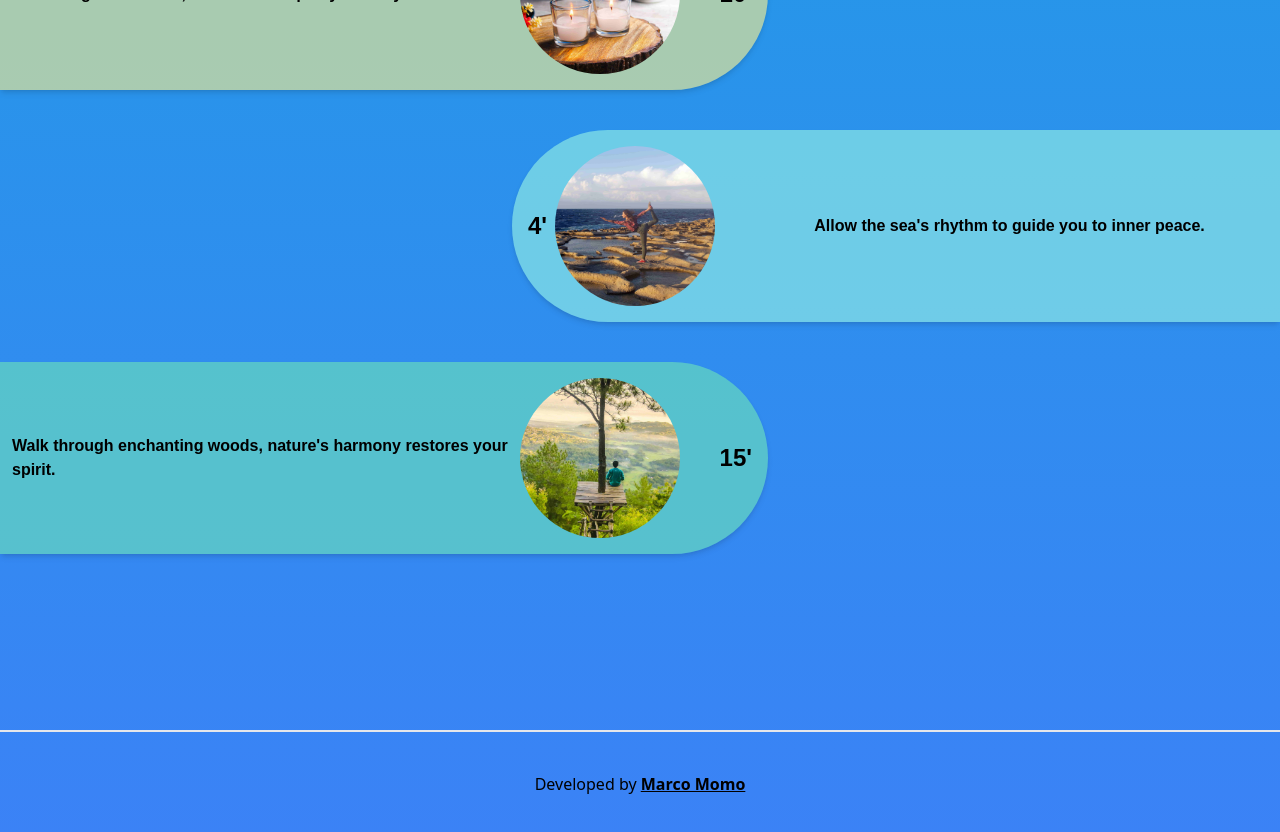
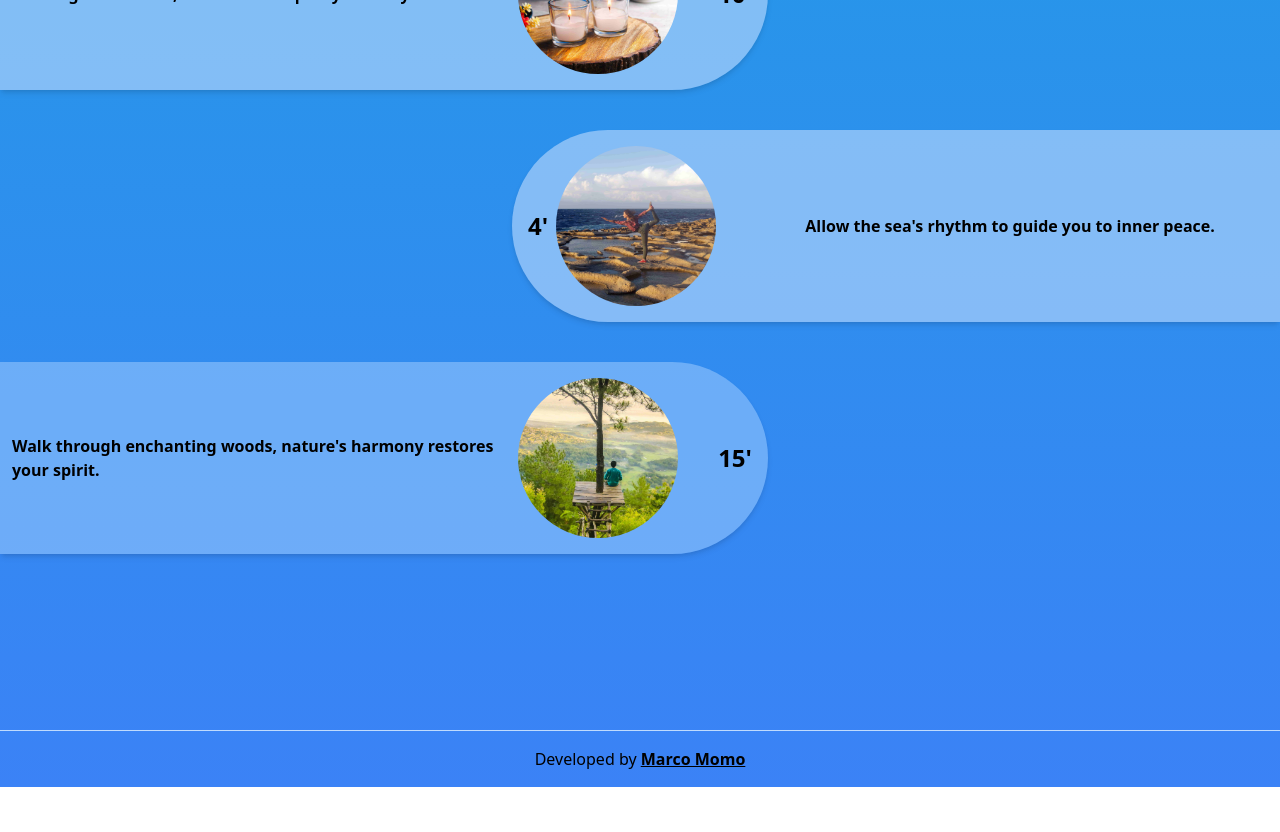
Before and after one commit to WSMomo/ZenSoul, a React (Vite) app: page / in a window 1280 px wide. Shown: the part 1460-2292 px from the top of the page. After the commit the page ends 2247 px from the top, so only its background shows below. Built offline with nearby package versions, Linux system fonts and the light colour scheme; no server answers.

Commit message:
change buttons style

```diff
--- a/src/App.tsx
+++ b/src/App.tsx
@@ -19,7 +19,7 @@ function App() {
     )
   );
   return (
-    <div className="bg-gradient-to-b from-cyan-500 to-blue-500">
+    <div className="bg-gradient-to-b from-cyan-500 to-blue-500 font-sans">
       <RouterProvider router={router} />
     </div>
   );
--- a/src/components/ActionButton.tsx
+++ b/src/components/ActionButton.tsx
@@ -1,4 +1,4 @@
-type Props = {
+export type Props = {
   children: React.ReactNode;
   handleClick: () => void;
   color: string;
@@ -7,7 +7,7 @@ type Props = {
 export function ActionButton({ children, handleClick, color }: Props) {
   return (
     <button
-      className={`${color} m-2 md:m-10 w-32 md:w-40 h-20 rounded-md`}
+      className={`${color} w-32 m-2 md:m-10 rounded-3xl h-12 transition-all duration-200 hover:bg-cyan-950 hover:text-blue-200`}
       onClick={handleClick}
     >
       {children}
--- a/src/components/Footer.tsx
+++ b/src/components/Footer.tsx
@@ -1,6 +1,6 @@
 export default function Footer() {
   return (
-    <footer className="border-t-2 text-center mt-44 py-10 w-full font-sans">
+    <footer className="border-t-[1px] border-blue-200 text-center min-h-fit mt-44 py-4 w-full font-sans">
       <div>
         Developed by{" "}
         <a
--- /dev/null
+++ b/src/components/TimeButton.tsx
@@ -0,0 +1,15 @@
+type Props = {
+  children: React.ReactNode;
+  handleClick: () => void;
+};
+
+export default function TimeButton({ children, handleClick }: Props) {
+  return (
+    <button
+      className={`bg-blue-200 m-2 md:m-10  aspect-square rounded-full h-16 transition-all duration-200 hover:bg-teal-900 hover:text-blue-200 `}
+      onClick={handleClick}
+    >
+      {children}
+    </button>
+  );
+}
--- a/src/components/Workout.tsx
+++ b/src/components/Workout.tsx
@@ -4,6 +4,7 @@ import { ActionButton } from "../components/ActionButton";
 import { useNavigate } from "react-router-dom";
 import { useLocation } from "react-router-dom";
 import Loader from "./Loader";
+import TimeButton from "./TimeButton";
 
 export default function Workout() {
   const navigate = useNavigate();
@@ -117,15 +118,8 @@ export default function Workout() {
             {isRunning && timer === 0 && "Restart"}
           </ActionButton>
           <div>
-            <ActionButton handleClick={handleDecreaseTimer} color="bg-red-300">
-              -5
-            </ActionButton>
-            <ActionButton
-              handleClick={handleIncreaseTimer}
-              color="bg-green-300"
-            >
-              +5
-            </ActionButton>
+            <TimeButton handleClick={handleDecreaseTimer}>-5</TimeButton>
+            <TimeButton handleClick={handleIncreaseTimer}>+5</TimeButton>
           </div>
           <ActionButton handleClick={handleReset} color="bg-slate-300">
             Return at Home
--- a/src/shared/global.ts
+++ b/src/shared/global.ts
@@ -168,7 +168,7 @@ export const exercisesIcons: Record<string, Exercise> = {
     img: Grass,
     sentence:
       "Feel the softness of the grass, finding presence in the earth's embrace.",
-    bgColor: "bg-green-200",
+    bgColor: "bg-blue-200",
     song: GrassSong,
     bgImageSm: "bg-grass-background-sm",
     bgImageMd: "md:bg-grass-background-md",
@@ -192,7 +192,7 @@ export const exercisesIcons: Record<string, Exercise> = {
     title: "relax",
     img: Relax,
     sentence: "Let go of tension, embrace tranquility within your mind.",
-    bgColor: "bg-yellow-200",
+    bgColor: "bg-blue-200",
     song: RelaxSong,
     bgImageSm: "bg-relax-background-sm",
     bgImageMd: "md:bg-relax-background-md",
@@ -204,7 +204,7 @@ export const exercisesIcons: Record<string, Exercise> = {
     title: "sea",
     img: Sea,
     sentence: "Allow the sea's rhythm to guide you to inner peace.",
-    bgColor: "bg-teal-200",
+    bgColor: "bg-blue-200",
     song: SeaSong,
     bgImageSm: "bg-sea-background-sm",
     bgImageMd: "md:bg-sea-background-md",
@@ -217,7 +217,7 @@ export const exercisesIcons: Record<string, Exercise> = {
     img: Woods,
     sentence:
       "Walk through enchanting woods, nature's harmony restores your spirit.",
-    bgColor: "bg-emerald-300",
+    bgColor: "bg-blue-300",
     song: WoodsSong,
     bgImageSm: "bg-woods-background-sm",
     bgImageMd: "md:bg-woods-background-md",
```
